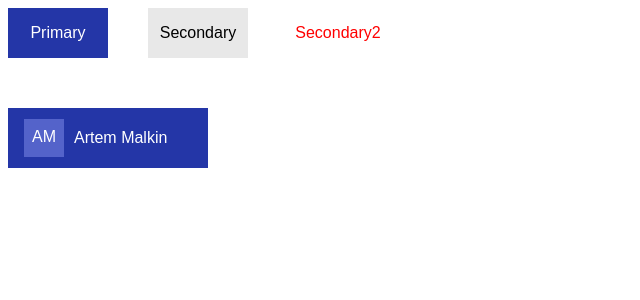
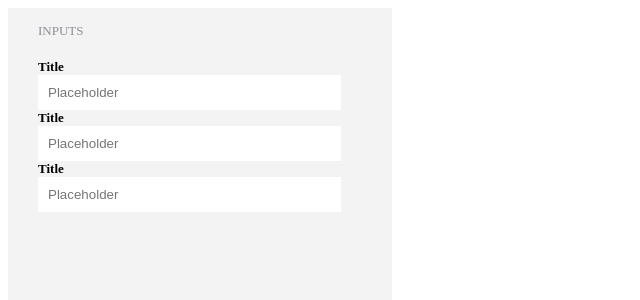
Before and after one commit to volirimx/FE104-react, a React (Vite) app: page / in a window 1280 px wide. Shown: the top 300 px of the page, without its empty margins (0-640 px from the left). Built offline with nearby package versions, Linux system fonts and the light colour scheme.

Commit message:
begining

```diff
--- a/src/App.tsx
+++ b/src/App.tsx
@@ -1,21 +1,35 @@
 import "./App.css";
-import { Button } from "./components/Button_primary/button";
-import { UserButton } from "./components/Users/userbutton";
+import { InputForm } from "./components/Forms/Inputform";
+import styles from '../src/components/Forms/inputform.module.css'
+
 
 function App() {
 
 
   return (
-      <div>
-        <div>
-    <Button content={'Primary'} mode={'primary'}/>
-    <Button content={'Secondary'} mode={'secondary'}/>
-    <Button content={'Secondary2'} mode={'secondary2'}/>
-      </div>
-    <div>
-       <UserButton firstName="Artem" lastName="Malkin"/>
-    </div>
-      </div>
+
+    <form className={styles.form} action="">
+            <div className={styles.common}>
+                INPUTS
+                <div className={styles.block}>
+
+                    <InputForm type='text'/>
+                    <InputForm type='email'/>
+                    <InputForm type='password'/>
+
+
+                </div>
+
+
+
+
+            </div>
+
+
+
+        </form>
+
+
 
 
 
--- a/src/components/Button_primary/button.tsx
+++ b/src/components/Button_primary/button.tsx
@@ -1,35 +1,35 @@
-import { useState } from "react";
-import styles from "./button.module.css";
+// import { useState } from "react";
+// import styles from "./button.module.css";
 
 
-type ButtonMode = 'primary' | 'secondary' | 'secondary2'
+// type ButtonMode = 'primary' | 'secondary' | 'secondary2'
 
 
-interface ButtonProps {
-    content: string,
-    mode: ButtonMode,
+// interface ButtonProps {
+//     content: string,
+//     mode: ButtonMode,
 
-    }
+//     }
 
-export const Button = (props: ButtonProps) => {
-    const [details, setDetails] = useState(false)
-    const [over, setOver] = useState(false)
+// export const Button = (props: ButtonProps) => {
+//     const [details, setDetails] = useState(false)
+//     const [over, setOver] = useState(false)
 
 
-    const btnClass = details ? `${styles[`isActive-${props.content}`]}` : `${styles[props.mode]}`;
-    const btnOverClass = over ? `${styles[`over-${props.content}`]}` : ``;
+//     const btnClass = details ? `${styles[`isActive-${props.content}`]}` : `${styles[props.mode]}`;
+//     const btnOverClass = over ? `${styles[`over-${props.content}`]}` : ``;
 
-    const btnClasses = [`${styles.button}`, btnOverClass, btnClass]
-    return (
-        <button
-            className={btnClasses.join(' ')}
-            onMouseOver={()=>setOver(true)}
-            onMouseOut={()=>setOver(false)}
-            onClick={() => setDetails(prev => !prev)}>
+//     const btnClasses = [`${styles.button}`, btnOverClass, btnClass]
+//     return (
+//         <button
+//             className={btnClasses.join(' ')}
+//             onMouseOver={()=>setOver(true)}
+//             onMouseOut={()=>setOver(false)}
+//             onClick={() => setDetails(prev => !prev)}>
 
-            {props.content}
-        </button>
+//             {props.content}
+//         </button>
 
 
-    )
-}
+//     )
+// }
--- /dev/null
+++ b/src/components/Forms/Inputform.tsx
@@ -0,0 +1,20 @@
+import styles from './inputform.module.css'
+
+interface InputformProps {
+    type: string;
+}
+
+export const InputForm = (props: InputformProps) => {
+    return (
+        <div>
+            <div>
+                Title
+            </div>
+            <input className={styles.input} type={props.type} placeholder='Placeholder'/>
+
+        </div>
+
+
+
+    )
+}
--- /dev/null
+++ b/src/components/Forms/inputform.module.css
@@ -0,0 +1,34 @@
+.form {
+    width: 30vw;
+    height: 50vh;
+    background-color: #f3f3f3;
+    display: flex;
+    flex-direction: column;
+    font-size: small;
+}
+
+.common {
+    margin-top: 5px;
+    margin-left: 30px;
+    padding-top: 10px;
+    margin-bottom: 20px;
+    color: #8d8e97;
+}
+
+.block {
+    margin-top: 20px;
+    color: black;
+    font-weight: 600;
+}
+
+.input {
+    width: 80%;
+    padding: 10px;
+    border: none;
+
+}
+
+
+.input:focus {
+    border: 3px solid #555;
+  }
--- a/src/components/Users/userbutton.tsx
+++ b/src/components/Users/userbutton.tsx
@@ -1,22 +1,22 @@
-import styles from './users.module.css'
+// import styles from './users.module.css'
 
-interface UserButtonProps {
-    firstName: string,
-    lastName: string
-}
+// interface UserButtonProps {
+//     firstName: string,
+//     lastName: string
+// }
 
-export const UserButton = (props: UserButtonProps) => {
-    return (
-        <button className={styles.button}
+// export const UserButton = (props: UserButtonProps) => {
+//     return (
+//         <button className={styles.button}
 
 
-        >
-            <div className={styles.small}>
-                {props.firstName.slice(0, 1)}
-                {props.lastName.slice(0, 1)}
-            </div>
-            {props.firstName} {props.lastName}
-        </button>
+//         >
+//             <div className={styles.small}>
+//                 {props.firstName.slice(0, 1)}
+//                 {props.lastName.slice(0, 1)}
+//             </div>
+//             {props.firstName} {props.lastName}
+//         </button>
 
-    )
-}
+//     )
+// }
```
